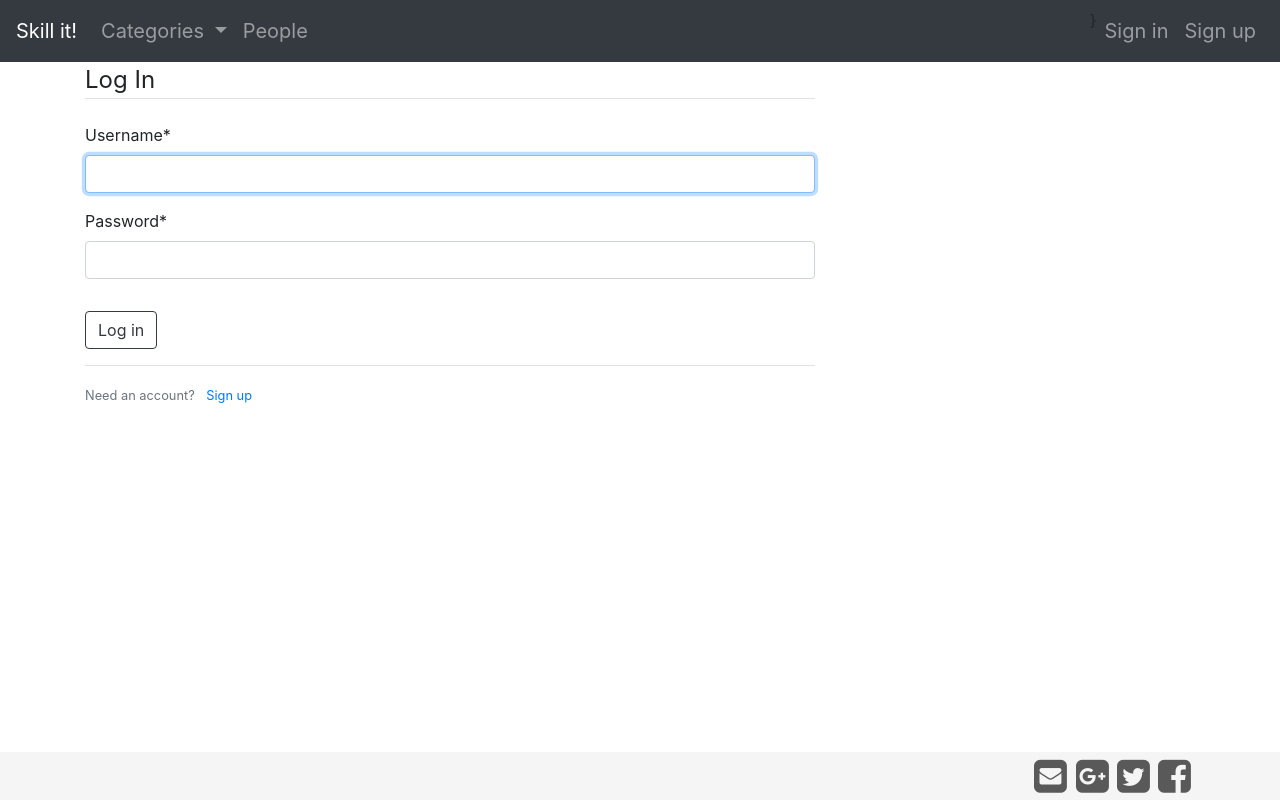
After one commit to VladaDidko/skill-it, a Django app: page /login/ in a window 1280 px wide. The commit adds this page. Run offline with Django 3.2, Linux system fonts and the light colour scheme; some libraries are stand-ins or nearby versions.

Commit message:
login & logout added

```diff
--- a/general/templates/general/base.html
+++ b/general/templates/general/base.html
@@ -39,10 +39,13 @@
         </li>
       </ul>
       <div class="navbar-nav">
-        <!--   <a class="nav-item nav-link" href="#">Profile</a>
-          <a class="nav-item nav-link" href="#">Log out</a> -->
-          <a class="nav-item nav-link" href="#">Sign in</a>
+        {% if user.is_authenticated%}
+          <a class="nav-item nav-link" href="#">Profile</a>
+          <a class="nav-item nav-link" href="{% url 'logout' %}">Log out</a>
+                  {% else %}}
+          <a class="nav-item nav-link" href="{% url 'login' %}">Sign in</a>
           <a class="nav-item nav-link" href="{% url 'register' %}">Sign up</a>
+        {% endif %}
       </div>
     </div>
   </div>
--- a/skill_it/settings.py
+++ b/skill_it/settings.py
@@ -127,3 +127,9 @@ STATICFILES_DIRS = [
 ]
 
 CRISPY_TEMPLATE_PACK = 'bootstrap4'
+
+MEDIA_URL='/media/'
+MEDIA_ROOT=os.path.join(BASE_DIR, 'media')
+
+LOGIN_REDIRECT_URL = 'home'
+LOGIN_URL = 'login'
--- a/skill_it/urls.py
+++ b/skill_it/urls.py
@@ -15,6 +15,9 @@ Including another URLconf
 """
 from django.contrib import admin
 from django.urls import path
+from django.contrib.auth import views as auth_views
+from django.conf import settings
+from django.conf.urls.static import static
 from general import views as main_views
 from users import views as user_views
 
@@ -22,4 +25,6 @@ urlpatterns = [
     path('admin/', admin.site.urls),
     path('', main_views.home, name='home'),
     path('register/', user_views.register, name='register'),
-]
+    path('login/', auth_views.LoginView.as_view(template_name='users/login.html'), name='login'),
+    path('logout/', auth_views.LogoutView.as_view(template_name='users/logout.html'), name='logout'),
+]+ static(settings.MEDIA_URL, document_root= settings.MEDIA_ROOT)
--- /dev/null
+++ b/users/templates/users/login.html
@@ -0,0 +1,27 @@
+{% extends "general/base.html" %}
+{% load crispy_forms_tags %}
+{% block content %}
+<div class = "container">
+    <div class = "row">
+        <div class = "col-md-8 col-lg-8">
+            <div class="content-section">
+                <form method="POST">
+                    {% csrf_token %}
+                    <fieldset class="form-group">
+                        <legend class="border-bottom mb-4">Log In</legend>
+                        {{ form|crispy }}
+                    </fieldset>
+                    <div class="form-group">
+                        <button class="btn btn-outline-dark" type="submit">Log in</button>
+                    </div>
+                </form>
+                <div class="border-top pt-3">
+                    <small class="text-muted">
+                        Need an account? <a class="ml-2" href="{% url 'register' %}">Sign up</a>
+                    </small>
+                </div>
+            </div>
+        </div>
+    </div>
+</div>
+{% endblock content %}
--- a/users/views.py
+++ b/users/views.py
@@ -10,7 +10,7 @@ def register(request):
             form.save()
             username = form.cleaned_data.get('username')
             messages.success(request, f'The account has been created!You may log in now!')
-            return redirect('home')
+            return redirect('login')
     else:
         form = UserRegisterForm()
     return render(request, 'users/register.html', {'form': form})
```
Also changed, not shown: users/templates/users/logout.html (added, +9 -0 lines).
